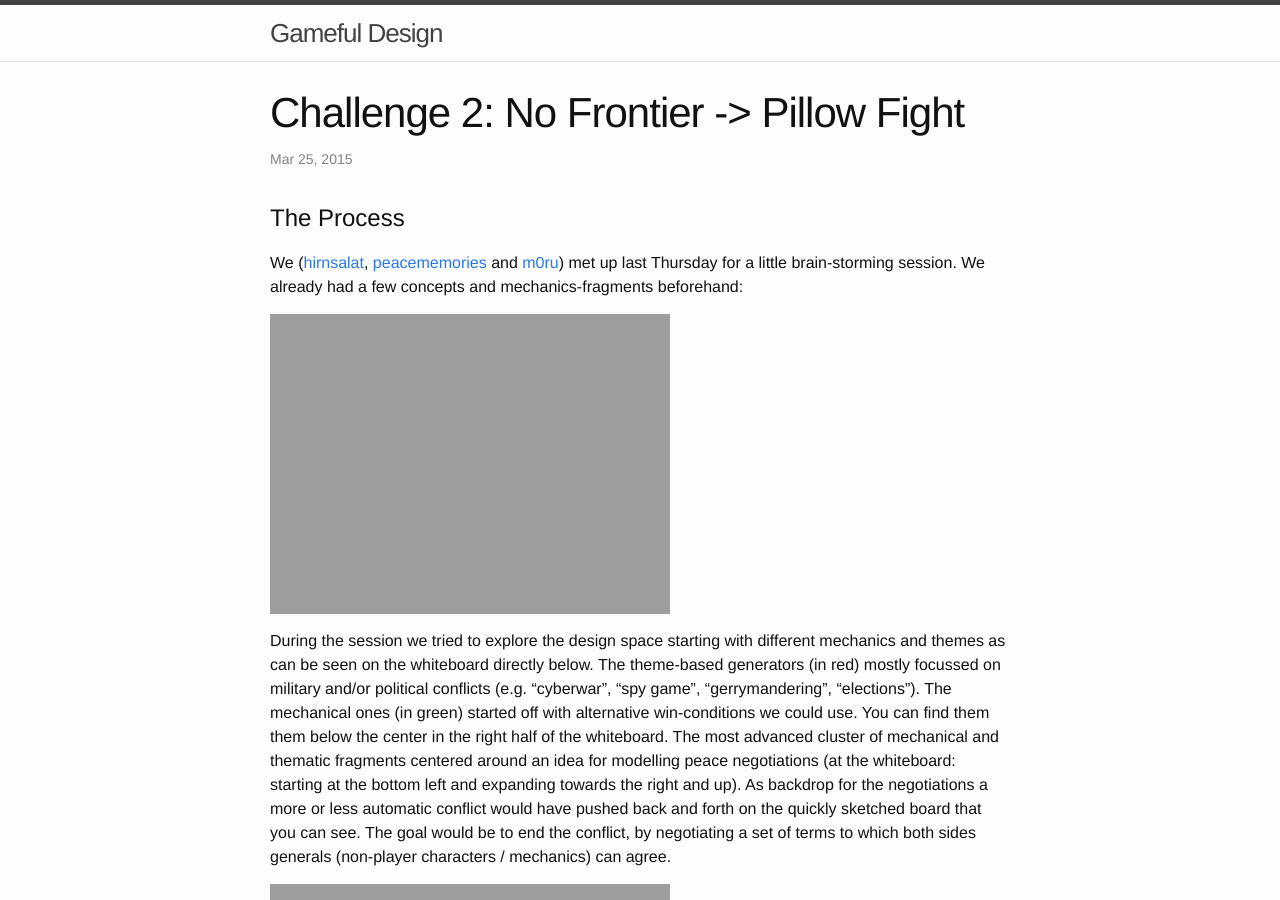
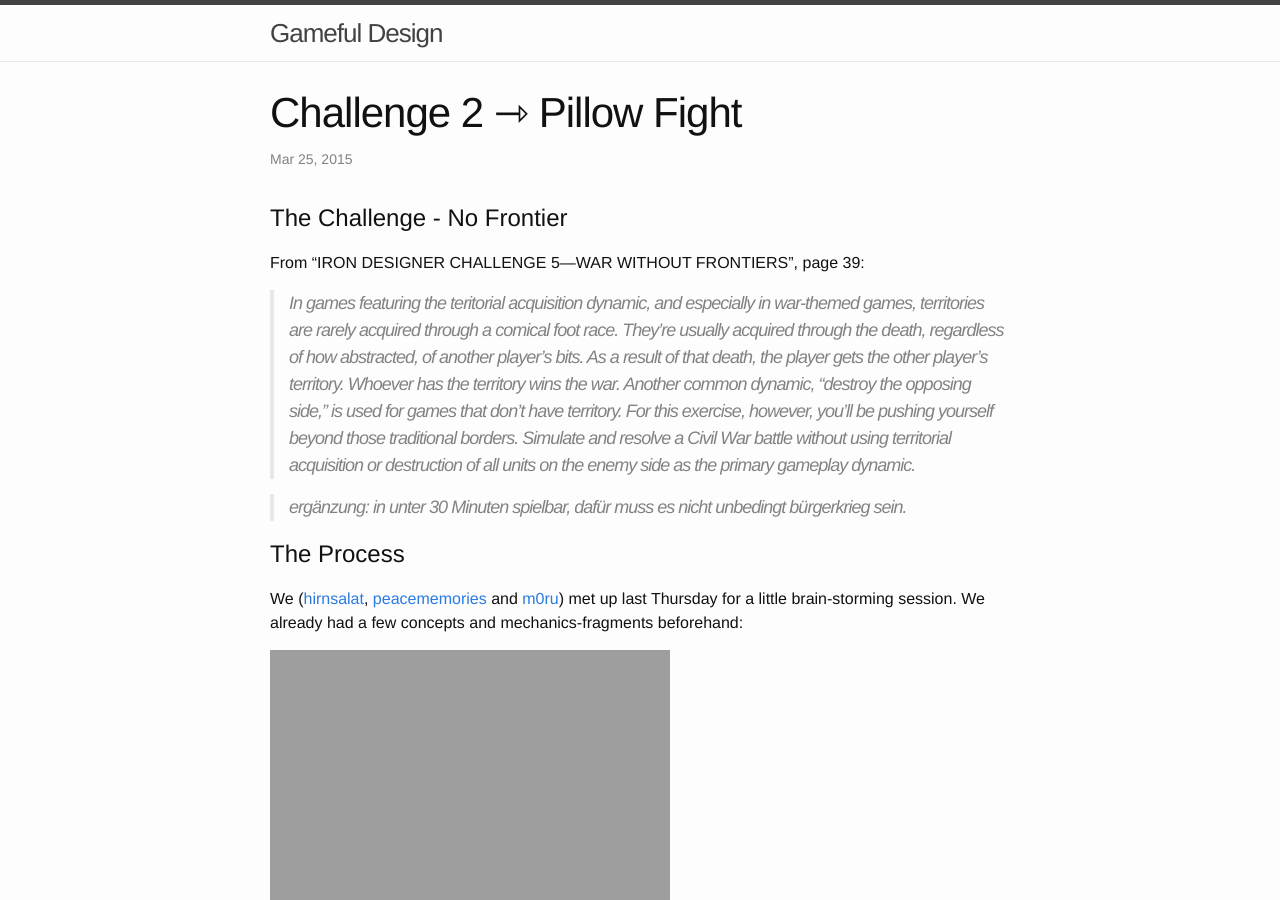
Before and after one commit to m0ru/gameful-design, a Jekyll site: the page built from _posts/2015-03-25-pillow-fight.md, in a window 1280 px wide and 900 px high. Built offline with Jekyll 4.4.1, drawn with Linux system fonts in a browser that asks for light colours.

Commit message:
Title and challenge of pillow fight.

```diff
--- a/_posts/2015-03-25-pillow-fight.md
+++ b/_posts/2015-03-25-pillow-fight.md
@@ -1,9 +1,18 @@
 ---
 layout: post
-title:  "Challenge 2: No Frontier -> Pillow Fight"
+title:  "Challenge 2 ⇾ Pillow Fight"
 date:   2015-03-25 21:30:00
 media_dir: "pillow_fight"
 ---
+
+# The Challenge - No Frontier
+
+From "IRON DESIGNER CHALLENGE 5—WAR WITHOUT FRONTIERS", page 39:
+
+<blockquote>In games featuring the teritorial acquisition dynamic, and especially in war-themed games, territories are rarely acquired through a comical foot race. They’re usually acquired through the death, regardless of how abstracted, of another player’s bits. As a result of that death, the player gets the other player’s territory. Whoever has the territory wins the war. Another common dynamic, “destroy the opposing side,” is used for games that don’t have territory.
+For this exercise, however, you’ll be pushing yourself beyond those traditional borders. Simulate and resolve a Civil War battle without using territorial acquisition or destruction of all units on the enemy side as the primary gameplay dynamic.</blockquote>
+
+<blockquote>ergänzung: in unter 30 Minuten spielbar, dafür muss es nicht unbedingt bürgerkrieg sein.</blockquote>
 
 
 # The Process
```
